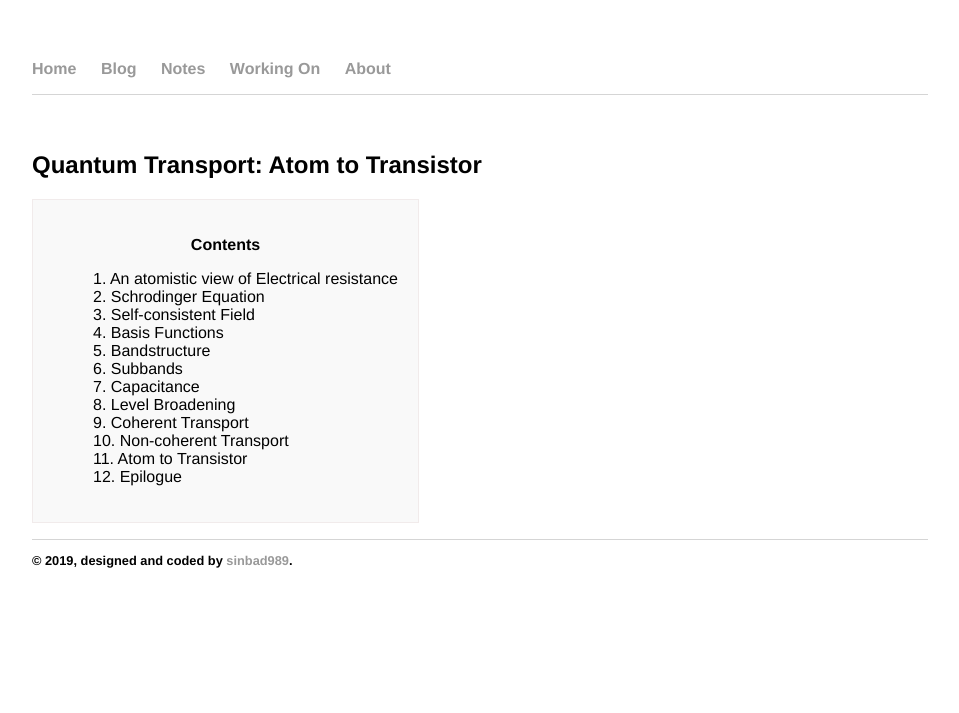
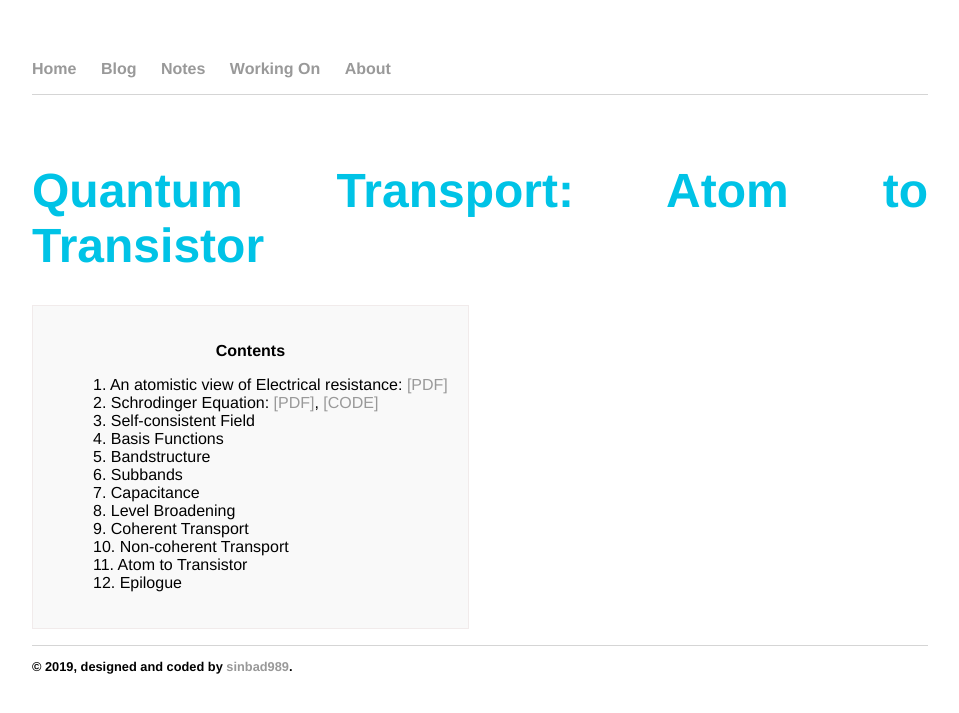
Before and after one commit to sinbad989/sinbad989.github.io, a Jekyll site: the page built from bookreading/qtdatta.html, in a window 1280 px wide. Shown: the top 713 px of the page, without its empty margins (160-1119 px from the left). Built offline with Jekyll 4.4.1, drawn with Linux system fonts in a browser that asks for light colours; nearby versions of some CDN libraries; some web fonts are replaced.

Commit message:
new update on qt

```diff
--- a/bookreading/qtdatta.html
+++ b/bookreading/qtdatta.html
@@ -2,12 +2,12 @@
 layout: default
 title: Working On
 ---
-<h2><center>Quantum Transport: Atom to Transistor</center></h2>
+<h1><center>Quantum Transport: Atom to Transistor</center></h1>
 <div id="toc_container">
 <p class="toc_title">Contents</p>
 <ul class="toc_list">
-    <li>1. An atomistic view of Electrical resistance</a></li>
-    <li>2. Schrodinger Equation</li>
+    <li>1. An atomistic view of Electrical resistance: <a href="">[PDF]</a></li>
+    <li>2. Schrodinger Equation: <a href="">[PDF]</a>, <a href="">[CODE]</a></li>
     <li>3. Self-consistent Field</li>
     <li>4. Basis Functions</li>
     <li>5. Bandstructure</li>
```
